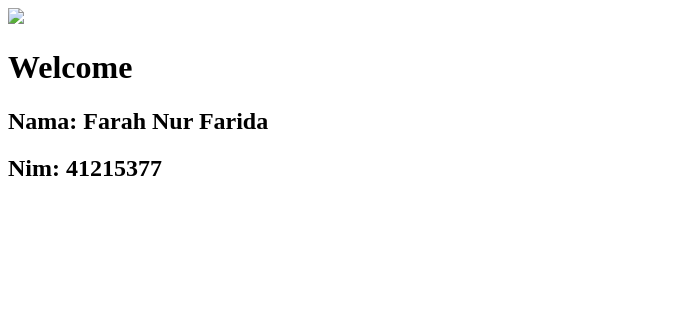
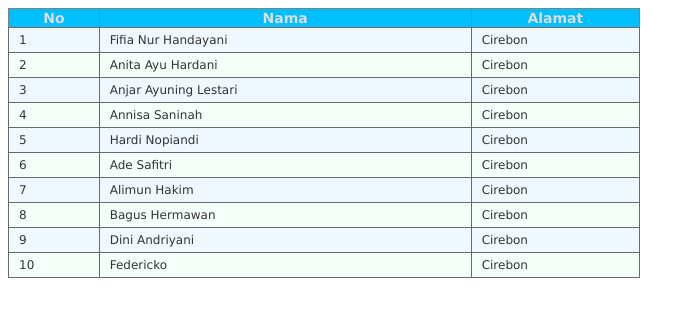
Before and after one commit to qfarah/qfarah.github.io, a plain HTML site: page index.html in a window 1280 px wide. Shown: the whole page, without its empty margins (0-695 px from the left). Drawn offline with Linux system fonts and the light colour scheme.

Commit message:
Add files via upload

```diff
--- a/index.html
+++ b/index.html
@@ -1,15 +1,44 @@
-<!DOCTYPE html>
+<style>
+    table{
+        border-collapse: collapse;
+        font: normal normal 12px Verdana,Arial,Sans-serif;
+        color: #333333;
+    }
+    table th{
+        background: #00bfff;
+        color:#dcdcdc;
+        font-weight: bold;
+        font-size: 14px;
+    }
+    table td{
+        vertical-align: top;
+        padding: 5px 10px;
+        border: 1px solid #696969;
+    }
+    table tr{
+        background: #f5fffa;
+    }
+    table tr:nth-child(even) {
+        background: #f0f8ff;
+    }
+
+</style>
+
 <html>
-<head>
-    <title>farah</title>
-    <link rel="stylesheet" type="text/css" href="style.css">
-</head>
-<body>
-
-<img src="img.jpg"
-    <br>
-    <h1>Welcome</h1>
-    <h2>Nama: Farah Nur Farida</h2>
-    <h2>Nim: 41215377</h2>
-</body>
-</html>
+    <head>
+        <title>The Top 10 of My Best Friend</title>
+    </head>
+        <body>
+            <table border="1" width="50%">
+                <tr> <th>No</th><th>Nama</th><th>Alamat</th></tr>
+                <tr> <td>1</td> <td>Fifia Nur Handayani</td> <td>Cirebon</td></tr>
+                <tr> <td>2</td> <td>Anita Ayu Hardani</td> <td>Cirebon</td></tr>
+                <tr> <td>3</td> <td>Anjar Ayuning Lestari</td> <td>Cirebon</td></tr>
+                <tr> <td>4</td> <td>Annisa Saninah</td> <td>Cirebon</td></tr>
+                <tr> <td>5</td> <td>Hardi Nopiandi</td> <td>Cirebon</td></tr>
+                <tr> <td>6</td> <td>Ade Safitri</td> <td>Cirebon</td></tr>
+                <tr> <td>7</td> <td>Alimun Hakim</td> <td>Cirebon</td></tr>
+                <tr> <td>8</td> <td>Bagus Hermawan</td> <td>Cirebon</td></tr>
+                <tr> <td>9</td> <td>Dini Andriyani</td> <td>Cirebon</td></tr>
+                <tr> <td>10</td> <td>Federicko </td> <td>Cirebon</td></tr>
+        </body>
```
